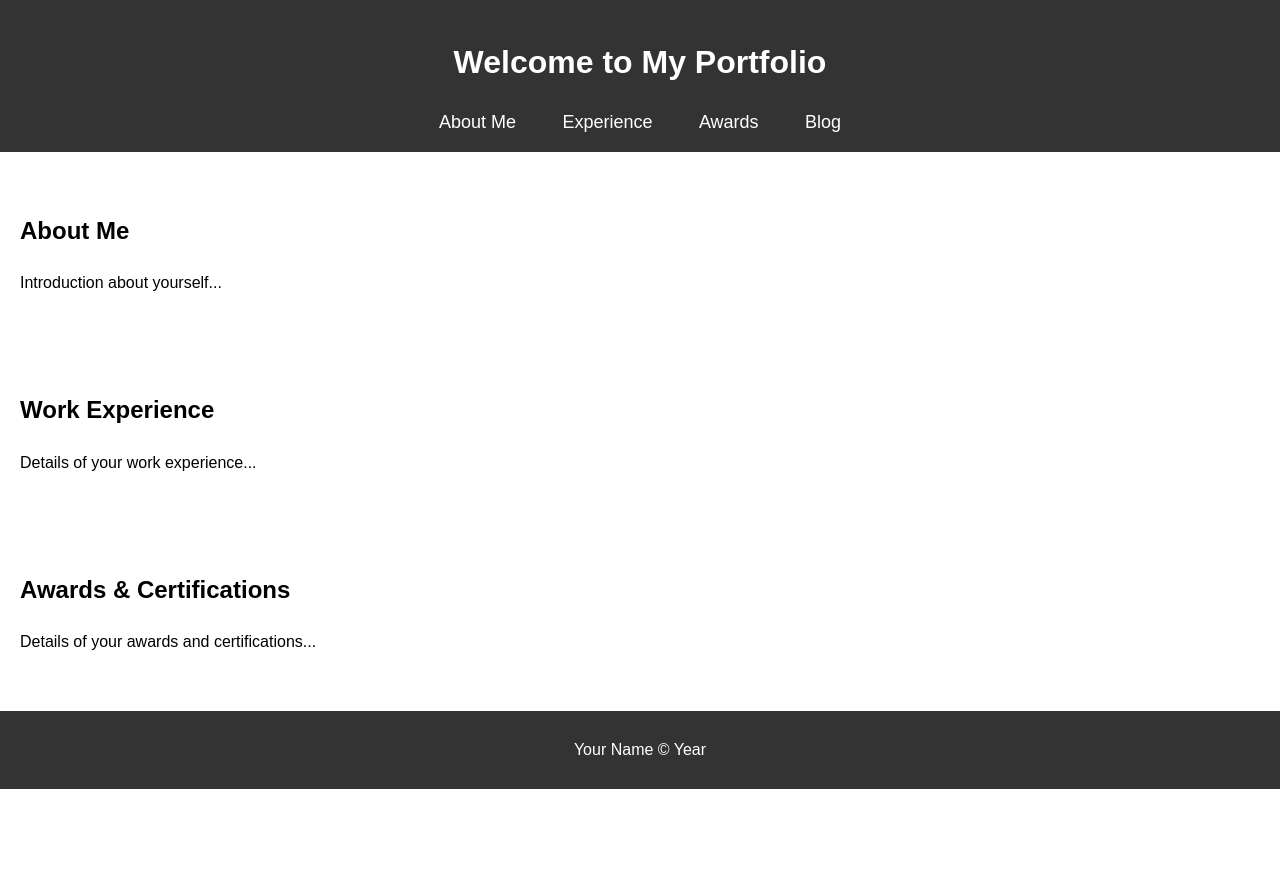
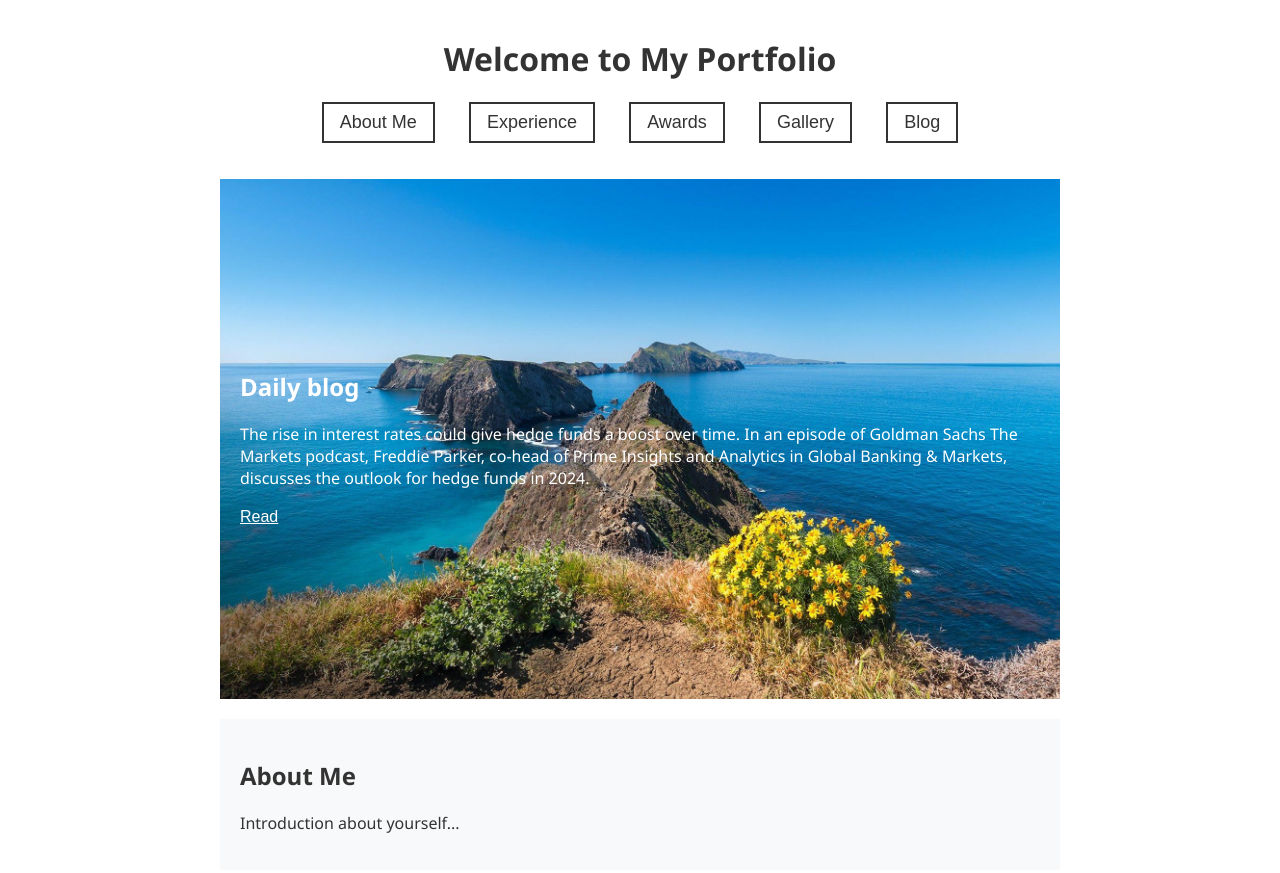
Before and after one commit to Justinyu0702/web1, a plain HTML site: page index.html in a window 1280 px wide. Shown: the top 873 px of the page. Before the commit the page ends 800 px from the top, so only its background shows below. Drawn offline with Linux system fonts and the light colour scheme.

Commit message:
initialcommit

```diff
--- a/index.html
+++ b/index.html
@@ -13,9 +13,17 @@
             <button onclick="window.location='#about';">About Me</button>
             <button onclick="window.location='#experience';">Experience</button>
             <button onclick="window.location='#awards';">Awards</button>
+            <button onclick="window.location='gallery.html';">Gallery</button>
             <button onclick="window.location='blog.html';">Blog</button>
         </nav>
     </header>
+    <section class="main-blog" style="background-image: url('wp2501552.jpg');">
+        <div class="blog-content">
+            <h2>Daily blog</h2>
+            <p>The rise in interest rates could give hedge funds a boost over time. In an episode of Goldman Sachs The Markets podcast, Freddie Parker, co-head of Prime Insights and Analytics in Global Banking & Markets, discusses the outlook for hedge funds in 2024.</p>
+            <button class="move-to-blog">Read</button>
+        </div>
+    </section>
     <section id="about">
         <h2>About Me</h2>
         <p>Introduction about yourself...</p>
--- a/script.js
+++ b/script.js
@@ -0,0 +1,14 @@
+document.querySelectorAll('nav button').forEach(button => {
+    button.addEventListener('click', function() {
+        const section = this.getAttribute('onclick').replace("window.location='", "").replace("';", "");
+        if (section.startsWith('#')) {
+            // Smooth scroll to the section
+            document.querySelector(section).scrollIntoView({
+                behavior: 'smooth'
+            });
+        } else {
+            // Redirect to another webpage
+            window.location.href = section;
+        }
+    });
+});
--- a/styles.css
+++ b/styles.css
@@ -1,38 +1,93 @@
 body {
-    font-family: Arial, sans-serif;
+    font-family: 'Segoe UI', Tahoma, Geneva, Verdana, sans-serif;
     margin: 0;
     padding: 0;
-    line-height: 1.6;
+    background-color: #fff; /* White background */
+    color: #333; /* Dark gray text */
 }
 
 header {
-    background: #333;
-    color: #fff;
+    position: sticky;
+    top: 0;
+    z-index: 1000; /* Ensures the header is above other content */
+    background-color: #fff; /* Light gray background */
+    color: #333; /* Dark gray text */
     padding: 1rem;
     text-align: center;
 }
 
 nav button {
     background: none;
-    border: none;
-    color: #fff;
+    border: 2px solid #333; /* Dark gray border */
+    color: #333; /* Dark gray text */
+    padding: 0.5rem 1rem;
     margin: 0 15px;
     font-size: 18px;
     cursor: pointer;
+    transition: background-color 0.3s, color 0.3s;
 }
 
 nav button:hover {
-    color: #ccc;
+    background-color: #333; /* Dark gray background on hover */
+    color: #fff; /* White text on hover */
 }
 
 section {
+    max-width: 800px; /* Maximum width of content */
+    margin: 20px auto; /* Centering the section */
     padding: 20px;
-    margin: 20px 0;
+    background-color: #f8f9fa; /* Light gray background for sections */
 }
 
 footer {
-    background: #333;
-    color: #fff;
+    background-color: #6B96C3; /* Dark gray background */
+    color: #fff; /* White text */
     text-align: center;
     padding: 10px;
 }
+
+
+.main-blog {
+    width: 100%;
+    height: 60vh; /* Adjust the height as needed */
+    /*background-image: url('path_to_your_background_image.jpg');*/
+    background-size: cover; /* This will cover the entire area without stretching the image */
+    background-position: center; /* This centers the background image in the container */
+    background-repeat: no-repeat; /* Prevents the image from repeating */
+    display: flex;
+    align-items: center; /* Aligns content vertically */
+    justify-content: center; /* Aligns content horizontally */
+    text-align: center;
+    color: white;
+    position: relative;
+
+    display: flex;
+    /*align-items: flex-end; /* Aligns content to the bottom */
+    justify-content: flex-start; /* Aligns content to the left */
+    text-align: left; /* Aligns text to the left */
+    padding-left: 20px; /* Add some padding on the left */
+    padding-bottom: 20px; /* Add some padding at the bottom */
+}
+
+/* Blog Content Styling */
+.blog-content {
+    max-width: 800px; /* Adjust as necessary */
+    /* Remove margin and padding styles if previously set */
+}
+
+/* Read Button to Text */
+.move-to-blog {
+    background: none; /* Makes the background transparent */
+    border: none;
+    color: white; /* Assuming you want white text */
+    text-decoration: underline; /* Underlines the text */
+    cursor: pointer;
+    padding: 0;
+    font-size: inherit; /* Inherits the font size from the parent */
+    /* Add any additional styles for font size, family, etc. */
+}
+
+/* Ensure this button has the same hover effect */
+.move-to-blog:hover {
+    text-decoration: none; /* Removes underline on hover, or customize as desired */
+}
```
Also changed, not shown: gallery.html (added, +15 -0 lines), about-me.html (added), experience.html (added), wp2501552.jpg (added).
